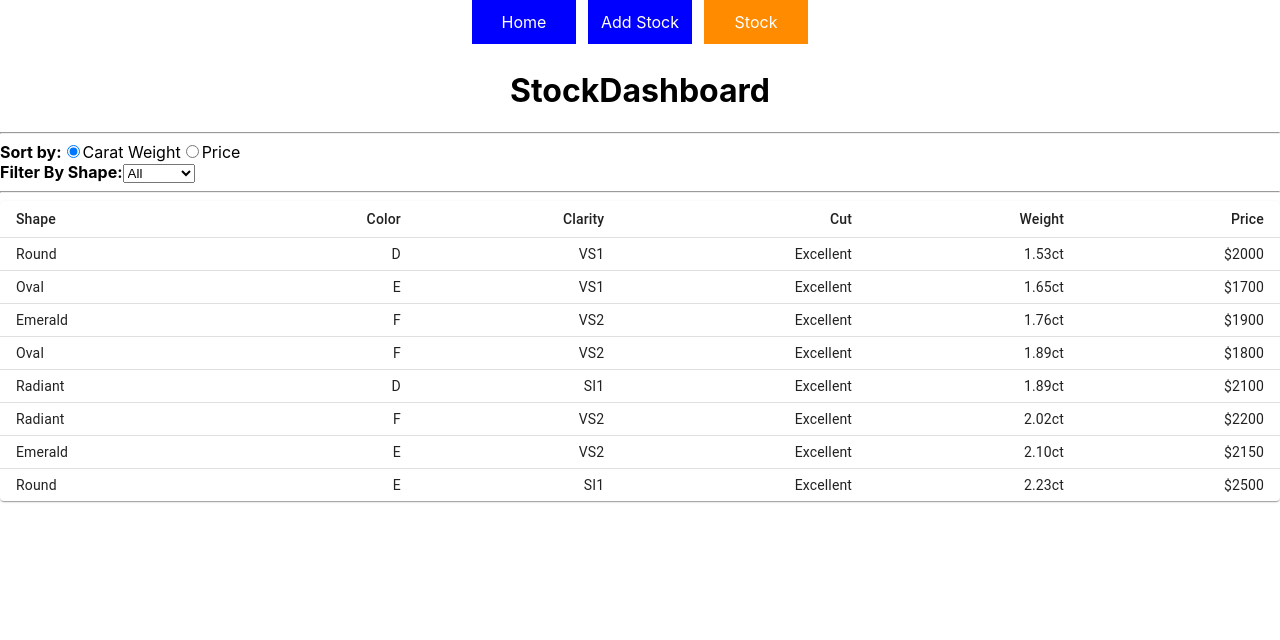
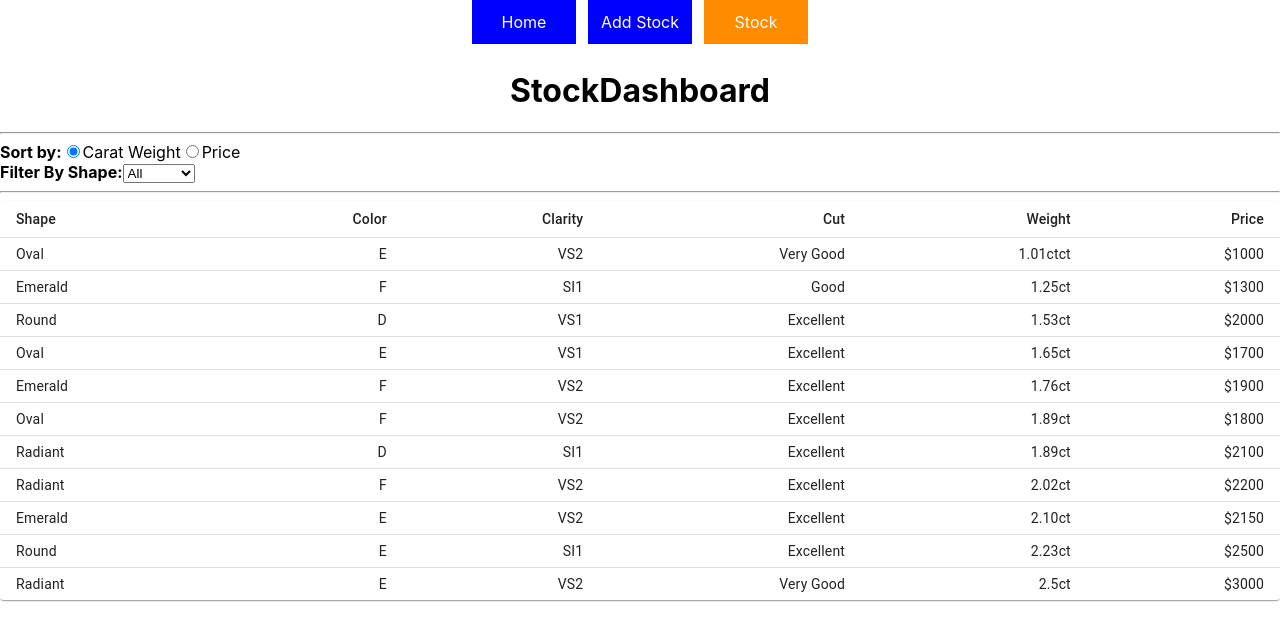
Before and after one commit to rmk129/phase-2-diamond-dashboard, a React (Create React App) app: page /dashboard in a window 1280 px wide. Shown: the top 640 px of the page. Built offline with nearby package versions, Linux system fonts and the light colour scheme; data requests are answered from the project's data file.

Commit message:
added useHistory to redirect stock add form to dashboard. created an alert to notify that it was added

```diff
--- a/db.json
+++ b/db.json
@@ -71,6 +71,33 @@
       "cut": "Excellent",
       "weight": "1.76",
       "price": "1900"
+    },
+    {
+      "shape": "Radiant",
+      "color": "E",
+      "clarity": "VS2",
+      "cut": "Very Good",
+      "weight": "2.5",
+      "price": "3000",
+      "id": 9
+    },
+    {
+      "shape": "Emerald",
+      "color": "F",
+      "clarity": "SI1",
+      "cut": "Good",
+      "weight": "1.25",
+      "price": "1300",
+      "id": 10
+    },
+    {
+      "shape": "Oval",
+      "color": "E",
+      "clarity": "VS2",
+      "cut": "Very Good",
+      "weight": "1.01ct",
+      "price": "1000",
+      "id": 11
     }
   ]
 }
--- a/src/components/StockAddForm.js
+++ b/src/components/StockAddForm.js
@@ -1,4 +1,5 @@
 import React, {useState} from "react";
+import { useHistory } from "react-router-dom";
 
 
 
@@ -9,6 +10,7 @@ function StockAddForm({setAllD, allD}) {
    const [cut, setCut] = useState("Excellent")
    const [weight, setWeight] = useState("")
    const [price, setPrice] = useState("")
+   const history = useHistory();
 
   function handleWeightChange(e){
     setWeight(e.target.value);
@@ -59,6 +61,8 @@ function StockAddForm({setAllD, allD}) {
     .then(res => res.json())
     .then(data => addDiamond(data))
     console.log(allD)
+    history.push("/dashboard")
+    alert("Your Diamond has been added!")
 
   }
 
--- a/src/components/StockDashboard.js
+++ b/src/components/StockDashboard.js
@@ -16,8 +16,8 @@ function StockDashboard({allDState}) {
         }
      });
 
-     const newAllDiamonds = [...sortedDiamonds].filter((diamond)=>
-            filterBy === "All" ? diamond : diamond.shape === filterBy)
+     const newAllDiamonds = sortedDiamonds.filter((diamond)=>
+            filterBy === "All" ? true : diamond.shape === filterBy)
   console.log(newAllDiamonds)
 
 return (
```
